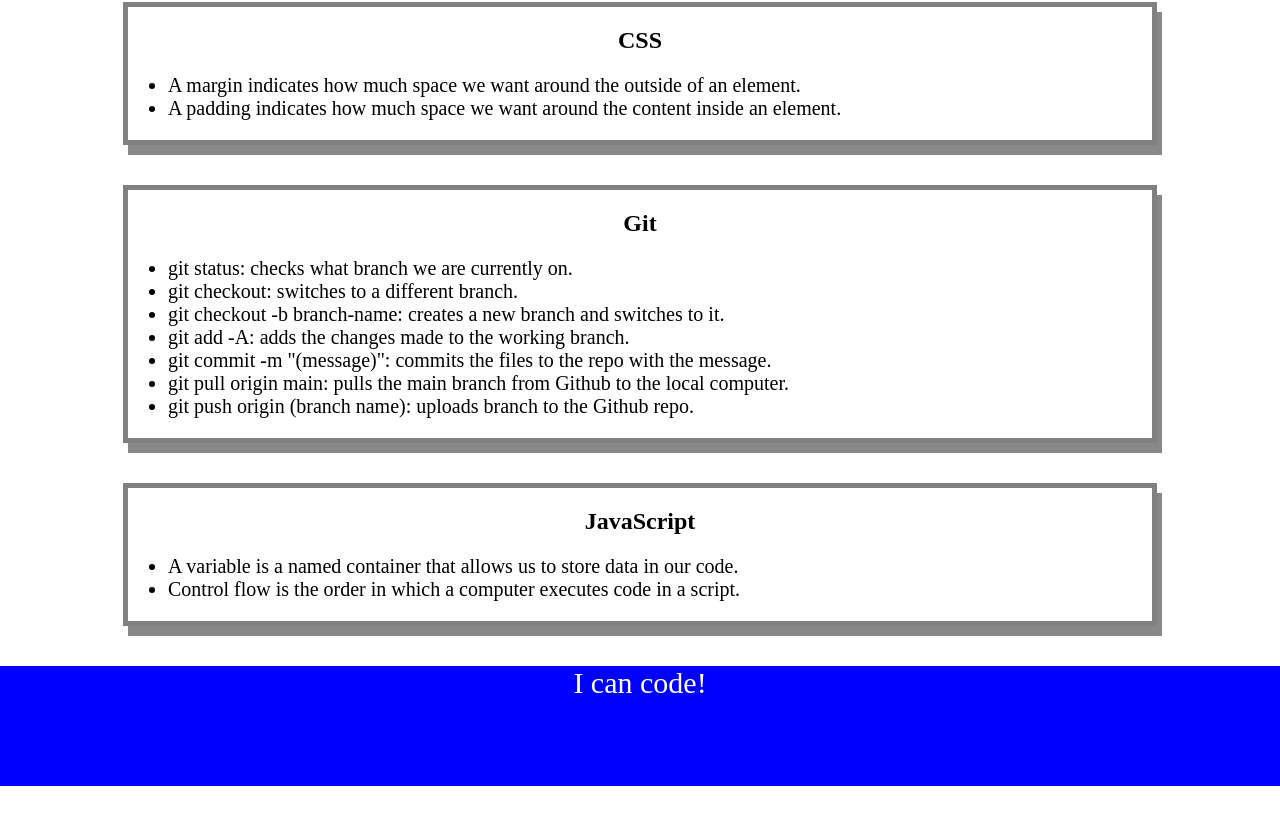
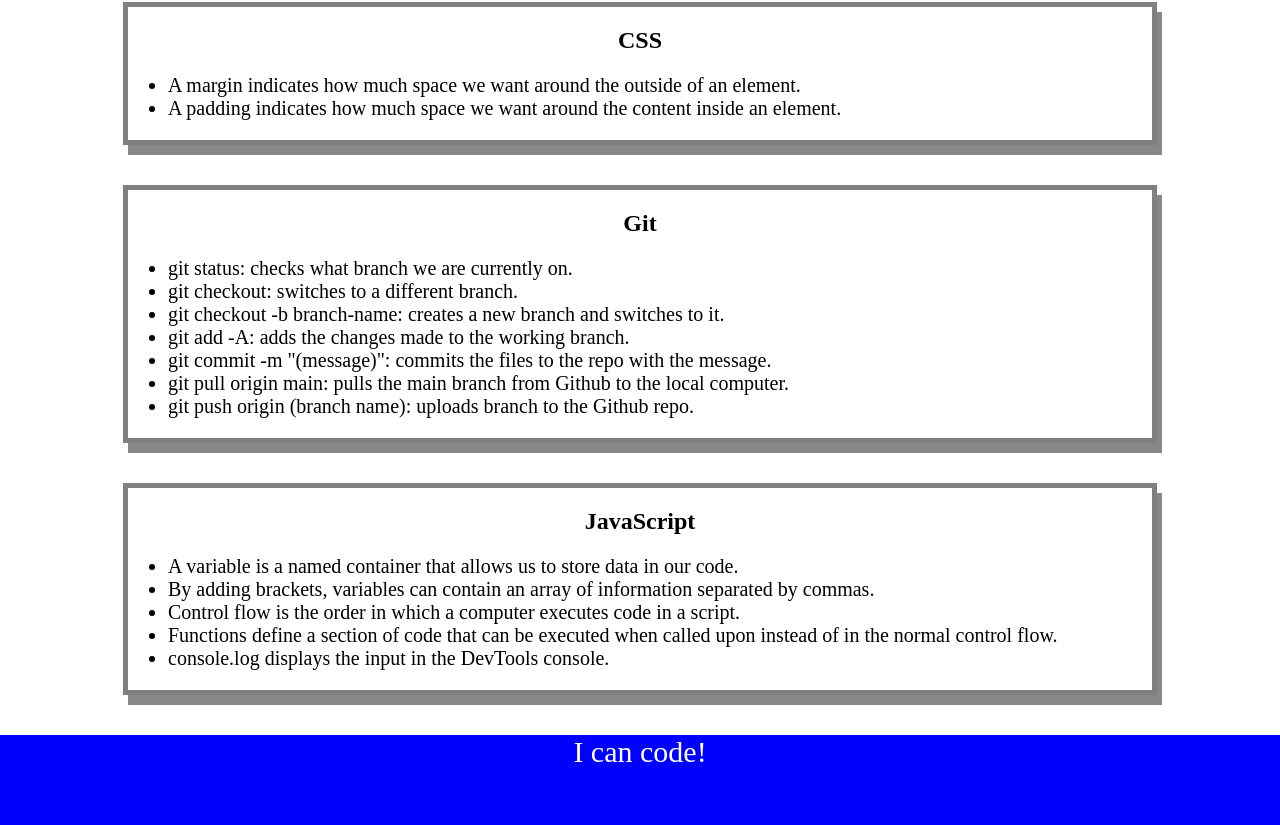
Before and after one commit to njmeister/prework-study-guide, a plain HTML site: page index.html in a window 1280 px wide. Shown: the part 525-1350 px from the top of the page. Before the commit the page ends 1311 px from the top, so only its background shows below. Drawn offline with Linux system fonts and the light colour scheme.

Commit message:
Update index.html

```diff
--- a/index.html
+++ b/index.html
@@ -57,7 +57,10 @@
         <h2>JavaScript</h2>
         <ul>
           <li>A variable is a named container that allows us to store data in our code.</li>
+          <li>By adding brackets, variables can contain an array of information separated by commas.</li>
           <li>Control flow is the order in which a computer executes code in a script.</li>
+          <li>Functions define a section of code that can be executed when called upon instead of in the normal control flow.</li>
+          <li>console.log displays the input in the DevTools console.</li>
         </ul>
       </section>
     </main>
```
